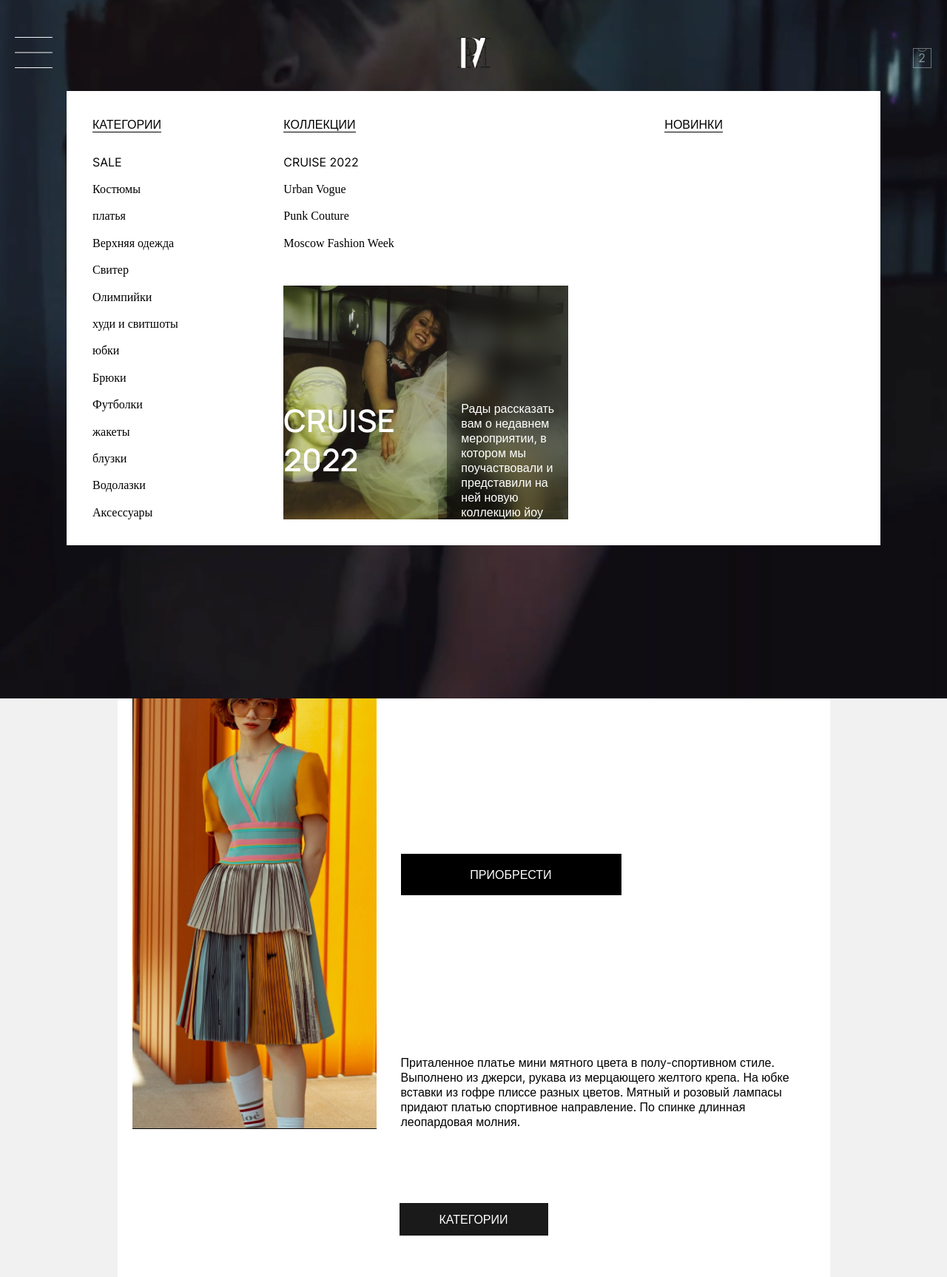
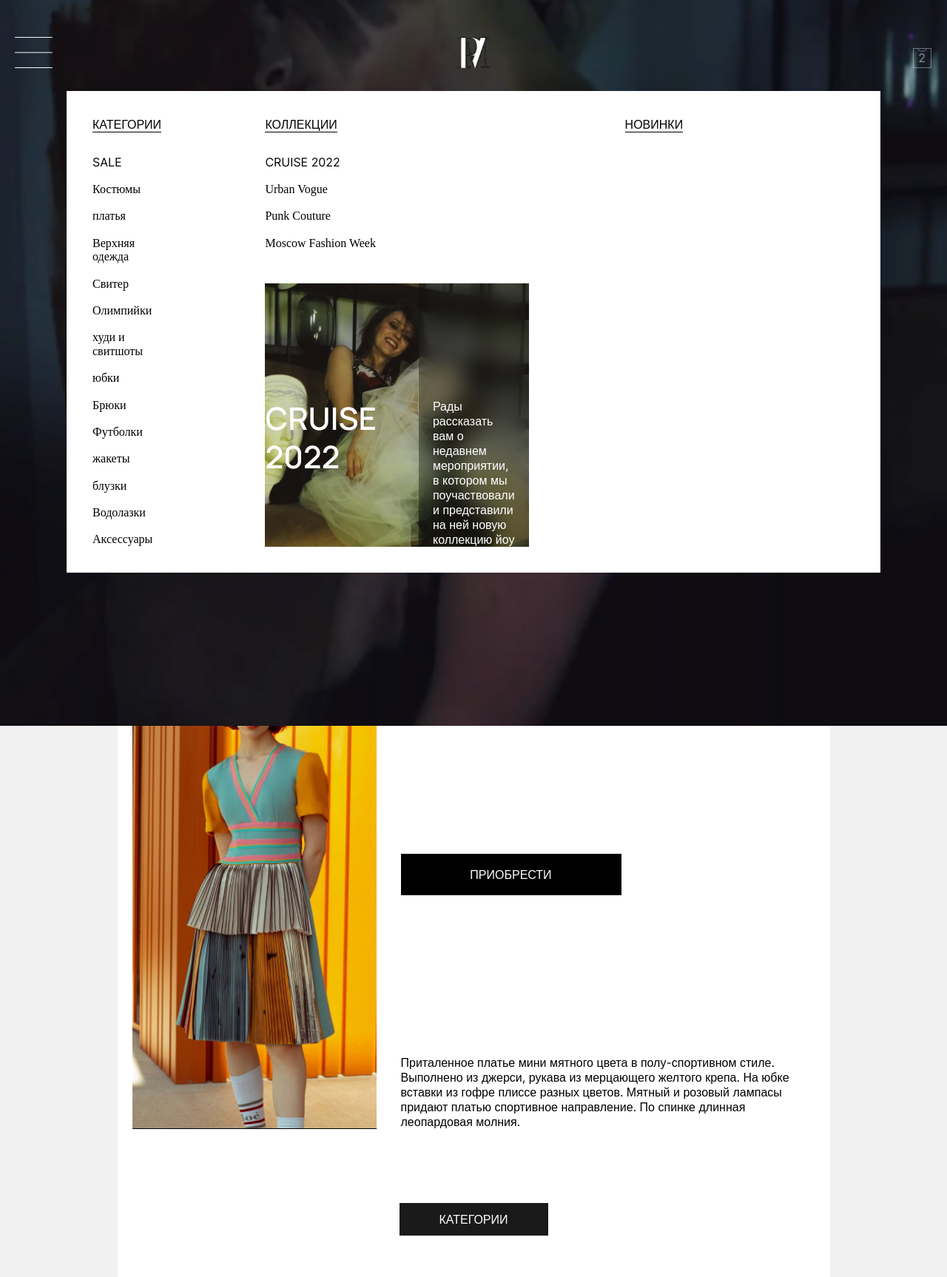
Before and after one commit to alvde-site/boutique, a React (Create React App) app: page / in a window 1280 px wide. Shown: the top 1726 px of the page at 74% size. Built offline with nearby package versions, Linux system fonts and the light colour scheme.

Commit message:
feat: Add modifier

```diff
--- a/src/components/Header/StoreList/_storeList.scss
+++ b/src/components/Header/StoreList/_storeList.scss
@@ -14,7 +14,7 @@
 
 .store__content {
   display: grid;
-  grid-template-columns: 1fr 3fr 2fr;
+  grid-template-columns: 1fr 2fr 3fr;
   gap: 130px;
   width: 100%;
   background-color: #fff;
--- a/src/components/Main/Showcase/_showcase.scss
+++ b/src/components/Main/Showcase/_showcase.scss
@@ -1,10 +1,8 @@
 .showcase {
   box-sizing: border-box;
   display: none;
-  grid-template-columns: 330px 1fr;
   gap: 33px;
   max-width: 963px;
-  min-height: 701px;
   margin: 0 auto 0;
   background-color: #fff;
 }
@@ -12,10 +10,13 @@
 .showcase_position_main {
   display: none;
   padding: $main-mobile-padding;
+  grid-template-columns: 330px 1fr;
+  min-height: 701px;
 }
 
 .showcase_position_header {
   display: grid;
+  grid-template-columns: repeat(2, 1fr);
 }
 
 .showcase__figure {
@@ -32,7 +33,6 @@
   display: flex;
   flex-direction: column;
   justify-content: space-between;
-  min-height: 701px;
 }
 
 .showcase__title {
```
